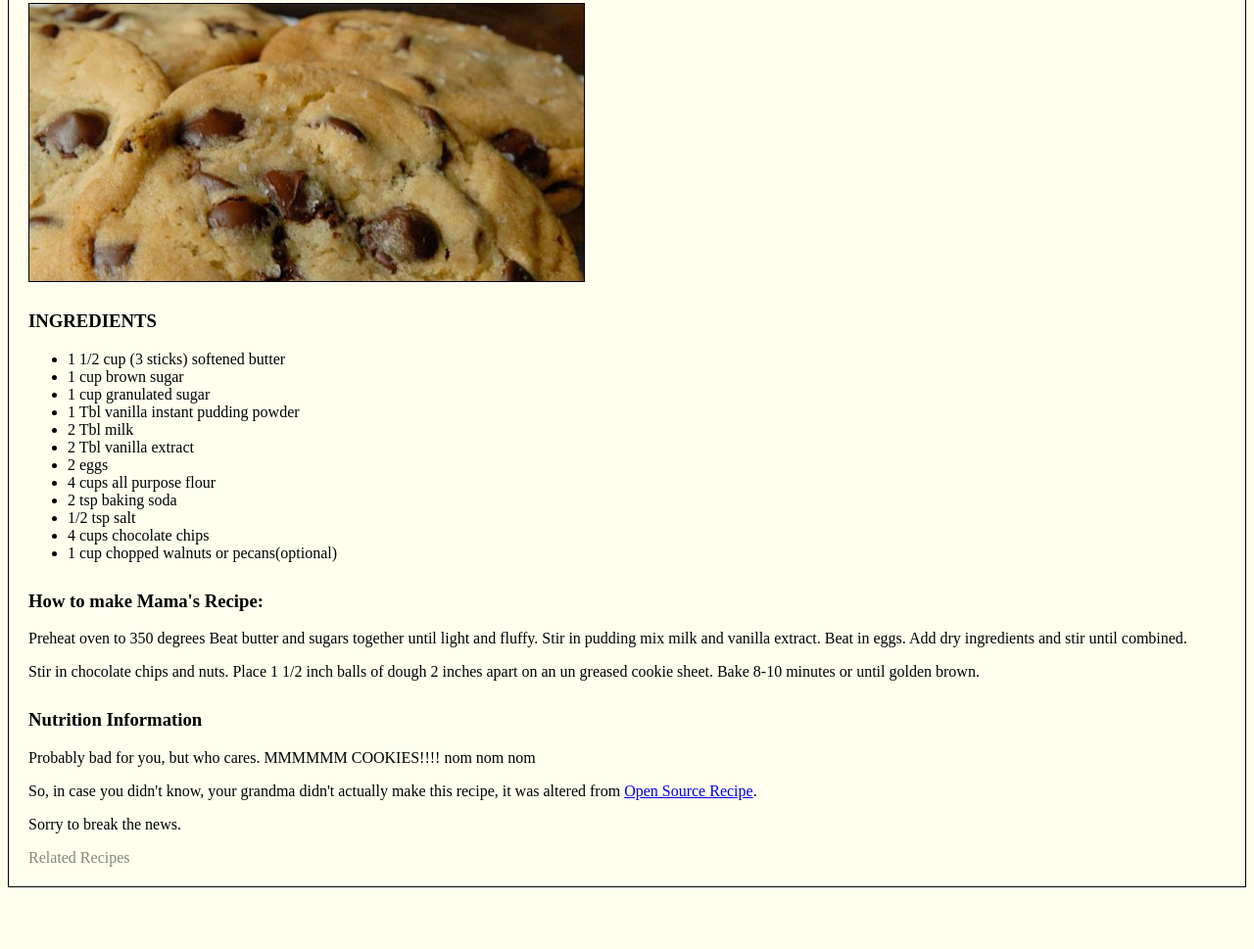
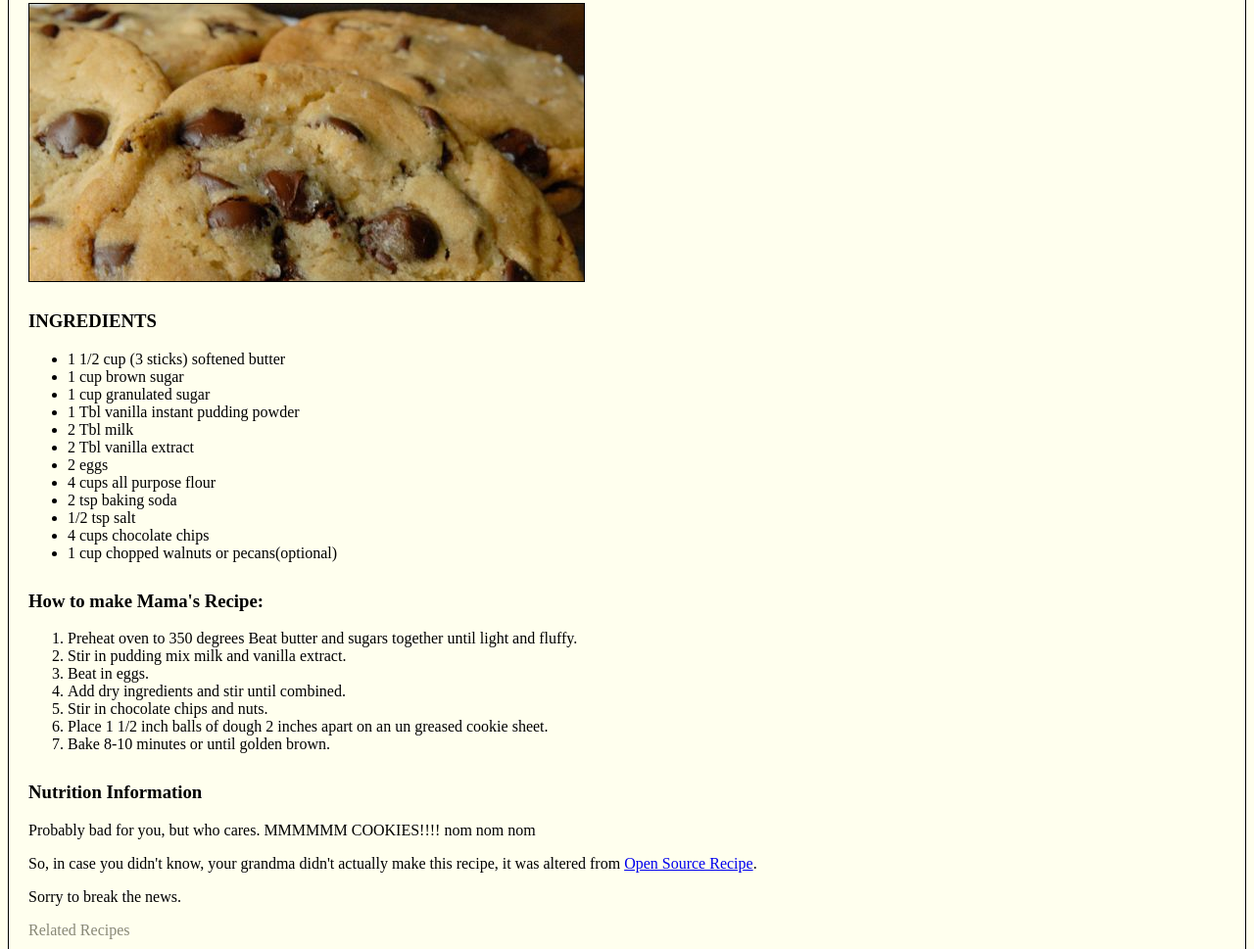
Before and after one commit to lnspham/cookie_recipe, a plain HTML site: page index.html in a window 1280 px wide. Shown: the part 239-1208 px from the top of the page at 98% size. Before the commit the page ends 1153 px from the top, so only its background shows below. Drawn offline with Linux system fonts and the light colour scheme.

Commit message:
Changed the instruction from a <p> to <ol>
This add number. Per Mika's idea.

```diff
--- a/index.html
+++ b/index.html
@@ -61,10 +61,15 @@ Prep Time: 45 Mi</strong></p>
 </ul>
 
 <h3>How to make Mama's Recipe:</h3>
-<p>Preheat oven to 350 degrees Beat butter and sugars together until light and fluffy. Stir in pudding mix milk and vanilla extract. Beat in eggs. Add dry ingredients and stir until combined.</p>
-
-<p>Stir in chocolate chips and nuts. Place 1 1/2 inch balls of dough 2 inches apart on an un greased cookie sheet. Bake 8-10 minutes or until golden brown.</p>
-
+<ol>
+	<li>Preheat oven to 350 degrees Beat butter and sugars together until light and fluffy.</li>
+	<li>Stir in pudding mix milk and vanilla extract.</li>
+	<li>Beat in eggs.</li>
+	<li>Add dry ingredients and stir until combined.</li>
+	<li>Stir in chocolate chips and nuts.</li>
+	<li>Place 1 1/2 inch balls of dough 2 inches apart on an un greased cookie sheet.</li>
+	<li>Bake 8-10 minutes or until golden brown.</li>
+</ol>
 
 
 <h3>Nutrition Information</h3>
```
